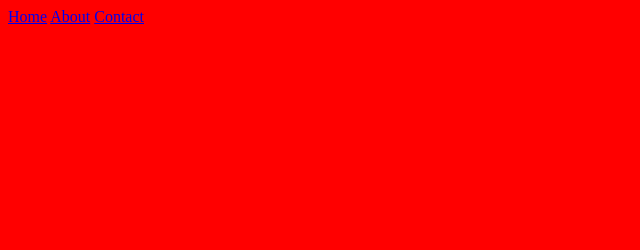
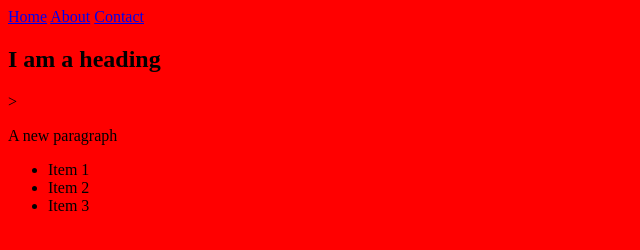
Before and after one commit to petercharlesxp/project, a plain HTML site: page index.html in a window 1280 px wide. Shown: the whole page, without its empty margins (0-640 px from the left). Drawn offline with Linux system fonts and the light colour scheme.

Commit message:
Add feature and main

```diff
--- a/css/styles.css
+++ b/css/styles.css
@@ -1,3 +1,8 @@
 body {
     background: red;
 }
+
+.feature {
+    font-size: 2em;
+    /* Other styles */
+}
--- a/index.html
+++ b/index.html
@@ -17,6 +17,19 @@
         <a href="https://zellwk.com/contact">Contact</a>
     </nav>
 
+    <main>
+        <h2>I am a heading</h2>>
+        <p>A new paragraph</p>
+
+        <ul>
+            <li>Item 1</li>
+            <li>Item 2</li>
+            <li>Item 3</li>
+        </ul>
+
+        <div class="feature"></div>
+    </main>
+
     <script src="js/main.js"></script>
 </body>
 
```
